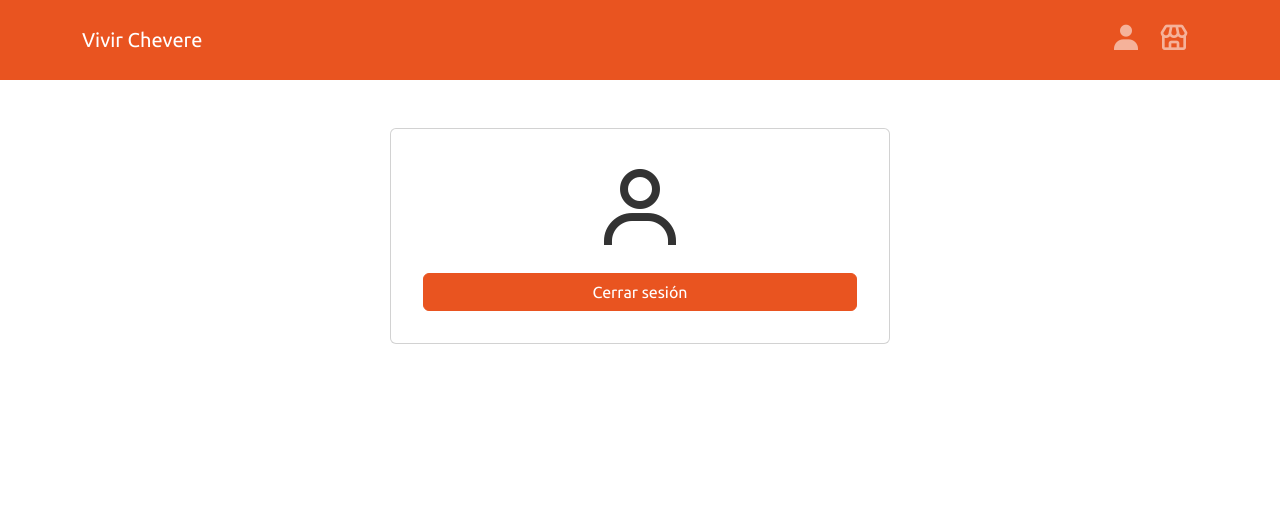
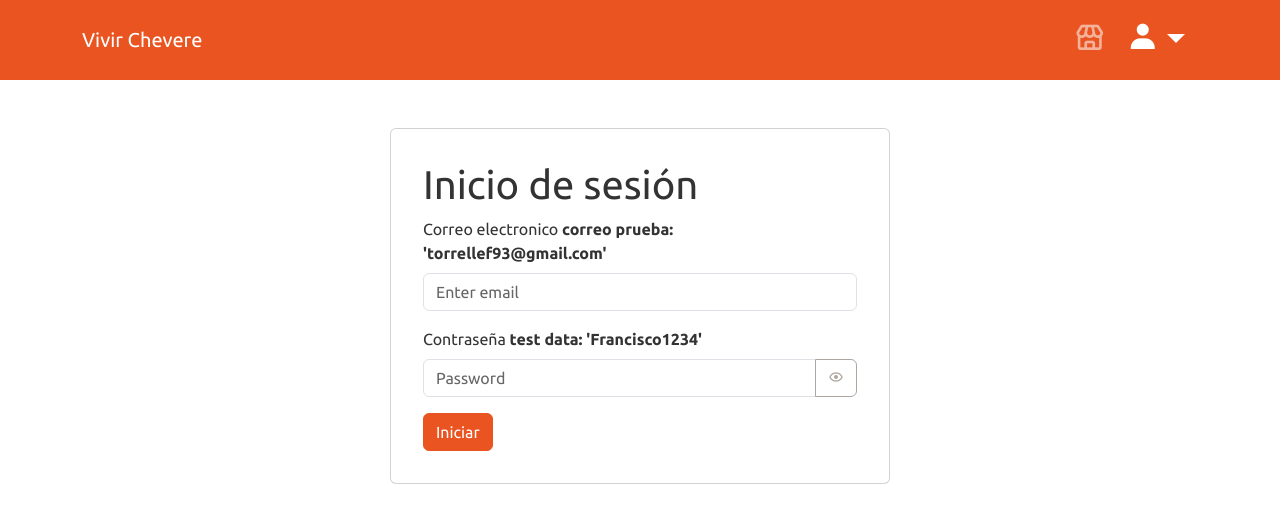
Before and after one commit to ftorrelles/vivir-chevere-react, a React (Vite) app: page /#/login in a window 1280 px wide. Shown: the top 522 px of the page. Built offline with nearby package versions, Linux system fonts and the light colour scheme; sample sign-in values are in the browser's storage.

Commit message:
add details in navbar, login componentes, also add details in form

```diff
--- a/src/components/AlertError.jsx
+++ b/src/components/AlertError.jsx
@@ -13,9 +13,11 @@ function AlertError({ isVisible, dismiss }) {
         return (
             <Alert variant="danger" onClose={() => dismiss()} dismissible>
                 <Alert.Heading>
-                    oops!!! Tu correo o contraseña son incorrectos!
+                    oops!!! hay un problema, Tu correo o contraseña son
+                    incorrectos! o no estas autorizado a ingresar
                 </Alert.Heading>
                 <p>Por favor revisa e intenta de nuevo.</p>
+                <p>recuerda si no eres una sede no puedes ingresar.</p>
             </Alert>
         );
     }
--- a/src/components/NavBar.jsx
+++ b/src/components/NavBar.jsx
@@ -1,9 +1,25 @@
+import Dropdown from "react-bootstrap/Dropdown";
+import Button from "react-bootstrap/Button";
+
 import Container from "react-bootstrap/Container";
 import Nav from "react-bootstrap/Nav";
 import Navbar from "react-bootstrap/Navbar";
 import { Link } from "react-router-dom";
+// import { useHistory } from "react-router-dom";
+import { useDispatch, useSelector } from "react-redux";
+import { setloggedUser } from "../store/slices/loggedUser.slice";
 
 const NavBar = () => {
+    const logged = useSelector((state) => state.loggedUser);
+    const dispatch = useDispatch();
+    // const history = useHistory();
+
+    // console.log(logged);
+    const handleLogout = () => {
+        localStorage.clear();
+        dispatch(setloggedUser(null));
+        // history.push("/"); // Redirige a la página de inicios
+    };
     return (
         <>
             <Navbar bg="primary" variant="dark">
@@ -13,16 +29,58 @@ const NavBar = () => {
                     </Navbar.Brand>
                     <div>
                         <Nav className="me-auto">
-                            <Nav.Link as={Link} to="/login">
-                                <div style={{ fontSize: "2rem" }}>
-                                    <i className="bx bxs-user"></i>
-                                </div>
-                            </Nav.Link>
                             <Nav.Link as={Link} to="/searcher">
                                 <div style={{ fontSize: "2rem" }}>
                                     <i className="bx bx-store"></i>
                                 </div>
                             </Nav.Link>
+                            {logged ? (
+                                <Dropdown>
+                                    <Dropdown.Toggle
+                                        // variant="secondary"
+                                        id="dropdown-basic"
+                                        className="user-dropdown-toggle"
+                                    >
+                                        <div
+                                            style={{
+                                                fontSize: "2rem",
+                                                display: "inline-block", // Agregar esta propiedad para evitar la flecha hacia abajo
+                                            }}
+                                            title={`${logged.firstName} ${logged.lastName}`}
+                                        >
+                                            <i className="bx bxs-user"></i>
+                                        </div>
+                                    </Dropdown.Toggle>
+
+                                    <Dropdown.Menu className="user-dropdown-menu">
+                                        <Dropdown.Item href="/account-settings">
+                                            Configuración de la cuenta
+                                        </Dropdown.Item>
+                                        <Dropdown.Item onClick={handleLogout}>
+                                            Cerrar sesión
+                                        </Dropdown.Item>
+                                    </Dropdown.Menu>
+                                </Dropdown>
+                            ) : (
+                                <Nav.Link as={Link} to="/login">
+                                    <div style={{ fontSize: "2rem" }}>
+                                        <i className="bx bxs-user"></i>
+                                    </div>
+                                </Nav.Link>
+                            )}
+
+                            {/* <Nav.Link as={Link} to="/login">
+                                <div
+                                    style={{ fontSize: "2rem" }}
+                                    title={
+                                        logged
+                                            ? `${logged.firstName} ${logged.lastName}`
+                                            : null
+                                    }
+                                >
+                                    <i className="bx bxs-user"></i>
+                                </div>
+                            </Nav.Link> */}
                         </Nav>
                     </div>
                 </Container>
--- a/src/components/VerifyCode.jsx
+++ b/src/components/VerifyCode.jsx
@@ -16,9 +16,7 @@ const VerifyCode = () => {
     }, [dispatch, code]);
 
     const verificationStatus = useSelector((state) => state.statusEmailCode);
-
-    console.log(verificationStatus);
-
+    // console.log(verificationStatus);
     return (
         <div>
             {verificationStatus === "Success" ? (
--- a/src/index.css
+++ b/src/index.css
@@ -112,3 +112,19 @@ img {
 .bx-user-plus:hover {
     color: red;
 }
+
+/* estulos del Dropdown del icono login */
+
+/* Agrega estilos para el Dropdown.Toggle */
+.user-dropdown-toggle {
+    font-size: 2rem;
+    display: inline-block;
+}
+
+/* Agrega estilos para el Dropdown.Menu */
+.user-dropdown-menu {
+    width: max-content; /* Ajusta el ancho según el contenido */
+    position: absolute;
+    left: 0; /* Alinea el menú a la izquierda */
+    transform: translateX(-100%); /* Desplaza el menú hacia la izquierda */
+}
--- a/src/pages/Login.jsx
+++ b/src/pages/Login.jsx
@@ -1,12 +1,13 @@
 import Button from "react-bootstrap/Button";
 import Form from "react-bootstrap/Form";
 import Card from "react-bootstrap/Card";
+import InputGroup from "react-bootstrap/InputGroup";
 import { useState } from "react";
 import axios from "axios";
 import { useNavigate } from "react-router-dom";
 import AlertError from "../components/AlertError";
 import { setloggedUser } from "../store/slices/loggedUser.slice";
-import { useDispatch } from "react-redux";
+import { useDispatch, useSelector } from "react-redux";
 
 const Login = () => {
     const [email, setEmail] = useState("");
@@ -14,12 +15,18 @@ const Login = () => {
     const navigate = useNavigate();
     const [alert, setAlert] = useState(false);
     const dispatch = useDispatch();
+    const logged = useSelector((state) => state.loggedUser);
+
+    const [showPassword, setShowPassword] = useState(false); // visibilidad de la contraseña
 
     const handleSubmit = (e) => {
         e.preventDefault();
 
+        // Convertir el correo electrónico a minúsculas
+        const lowerCaseEmail = email.toLowerCase();
+
         const data = {
-            email,
+            email: lowerCaseEmail, // Usar el correo electrónico en minúsculas
             password,
         };
 
@@ -39,25 +46,14 @@ const Login = () => {
                 setAlert(true);
             });
     };
-    const [isLogged, setIsLogged] = useState(localStorage.getItem("token"));
-    const logout = () => {
-        localStorage.clear();
-        setIsLogged(false);
-    };
+    // const [isLogged, setIsLogged] = useState(localStorage.getItem("token"));
+    // const logout = () => {
+    //     localStorage.clear();
+    //     dispatch(setloggedUser(null));
+    //     setIsLogged(false);
+    // };
     return (
         <>
-            {isLogged ? (
-                <Card
-                    style={{
-                        maxWidth: 500,
-                        margin: "3rem auto",
-                        padding: "2rem",
-                    }}
-                >
-                    <i className="bx bx-user"></i>
-                    <Button onClick={logout}>Cerrar sesión</Button>
-                </Card>
-            ) : (
             <Card
                 style={{
                     maxWidth: 500,
@@ -82,28 +78,36 @@ const Login = () => {
                             onChange={(e) => setEmail(e.target.value)}
                         />
                     </Form.Group>
-
-                        <Form.Group
-                            className="mb-3"
-                            controlId="formBasicPassword"
-                        >
+                    <Form.Group className="mb-3" controlId="formBasicPassword">
                         <Form.Label>
                             Contraseña{" "}
                             <strong> test data: 'Francisco1234'</strong>
                         </Form.Label>
+                        <InputGroup>
                             <Form.Control
-                                type="password"
+                                type={showPassword ? "text" : "password"} // Mostrar contraseña como texto o contraseña
                                 placeholder="Password"
                                 value={password}
                                 onChange={(e) => setPassword(e.target.value)}
                             />
+                            <Button
+                                variant="outline-secondary"
+                                onClick={() => setShowPassword(!showPassword)} // Alternar la visibilidad de la contraseña
+                            >
+                                {showPassword ? (
+                                    <i className="bx bx-low-vision"></i>
+                                ) : (
+                                    <i className="bx bx-show"></i>
+                                )}{" "}
+                                {/* Cambiar el texto del botón */}
+                            </Button>
+                        </InputGroup>
                     </Form.Group>
                     <Button variant="primary" type="submit">
                         Iniciar
                     </Button>
                 </Form>
             </Card>
-            )}
 
             <AlertError isVisible={alert} dismiss={() => setAlert(false)} />
         </>
@@ -111,3 +115,72 @@ const Login = () => {
 };
 
 export default Login;
+
+// {
+//     isLogged ? (
+//         <Card
+//             style={{
+//                 maxWidth: 500,
+//                 margin: "3rem auto",
+//                 padding: "2rem",
+//             }}
+//         >
+//             <i
+//                 className="bx bx-user"
+//                 title={logged ? `${logged.firstName} ${logged.lastName}` : ""}
+//             ></i>
+//             <Button onClick={logout}>Cerrar sesión</Button>
+//         </Card>
+//     ) : (
+//         <Card
+//             style={{
+//                 maxWidth: 500,
+//                 margin: "3rem auto",
+//                 padding: "2rem",
+//             }}
+//         >
+//             <Form onSubmit={(e) => handleSubmit(e)}>
+//                 <h1>Inicio de sesión</h1>
+//                 <Form.Group className="mb-3" controlId="formBasicEmail">
+//                     <Form.Label>
+//                         Correo electronico
+//                         <strong> correo prueba: 'torrellef93@gmail.com'</strong>
+//                     </Form.Label>
+//                     <Form.Control
+//                         type="email"
+//                         placeholder="Enter email"
+//                         value={email}
+//                         onChange={(e) => setEmail(e.target.value)}
+//                     />
+//                 </Form.Group>
+//                 <Form.Group className="mb-3" controlId="formBasicPassword">
+//                     <Form.Label>
+//                         Contraseña <strong> test data: 'Francisco1234'</strong>
+//                     </Form.Label>
+//                     <InputGroup>
+//                         <Form.Control
+//                             type={showPassword ? "text" : "password"} // Mostrar contraseña como texto o contraseña
+//                             placeholder="Password"
+//                             value={password}
+//                             onChange={(e) => setPassword(e.target.value)}
+//                         />
+//                         <Button
+//                             variant="outline-secondary"
+//                             onClick={() => setShowPassword(!showPassword)} // Alternar la visibilidad de la contraseña
+//                         >
+//                             {showPassword ? (
+//                                 <i className="bx bx-low-vision"></i>
+//                             ) : (
+//                                 <i className="bx bx-show"></i>
+//                             )}{" "}
+//                             {/* Cambiar el texto del botón */}
+//                         </Button>
+//                     </InputGroup>
+//                 </Form.Group>
+//                 <Button variant="primary" type="submit">
+//                     Iniciar
+//                 </Button>
+//             </Form>
+//         </Card>
+//     );
+// }
--- a/src/pages/Searcher.jsx
+++ b/src/pages/Searcher.jsx
@@ -59,7 +59,7 @@ const Searcher = () => {
             >
                 <span>
                     Bienvenido{" "}
-                    {loggedUser.firstName + " " + loggedUser.lastName}
+                    {loggedUser?.firstName + " " + loggedUser?.lastName}
                 </span>
                 <span>Tipo de cuenta: {loggedUser?.Role?.name_role}</span>
             </div>
--- a/src/store/slices/customers.slice.jsx
+++ b/src/store/slices/customers.slice.jsx
@@ -43,7 +43,7 @@ export const createCustomerThunk = (data) => (dispatch) => {
     return axios
         .post("http://localhost:3000/api/v1/customers", data)
         .then((resp) => {
-            console.log(resp);
+            // console.log(resp);
             dispatch(getCustomersThunk());
         })
         .catch((error) => console.error(error))
@@ -60,7 +60,7 @@ export const updateCustomerThunk = (data) => (dispatch) => {
             config
         )
         .then((resp) => {
-            console.log(resp);
+            // console.log(resp);
             dispatch(getCustomersThunk(), dispatch(setSelectedCustomer(null)));
         })
         .catch((error) => console.error(error))
--- a/src/store/slices/loggedUser.slice.jsx
+++ b/src/store/slices/loggedUser.slice.jsx
@@ -2,7 +2,7 @@ import { createSlice } from "@reduxjs/toolkit";
 
 export const loggedUserSlice = createSlice({
     name: "loggedUser",
-    initialState: {},
+    initialState: null,
     reducers: {
         setloggedUser: (state, action) => {
             return action.payload;
```
Also changed, not shown: src/components/CustomerForm.jsx (+34 -6 lines). Lines whose indentation alone changed are shown as unchanged.
